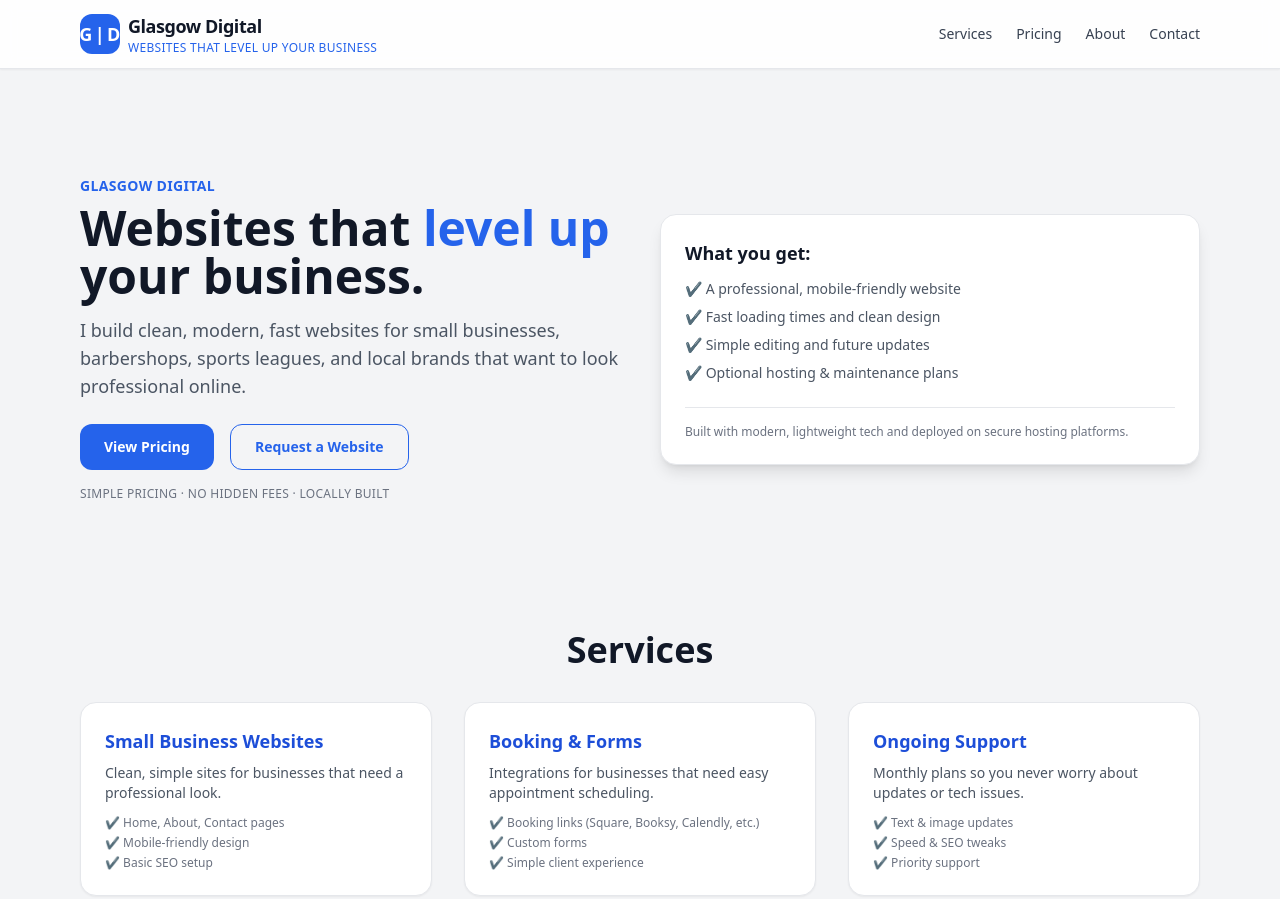
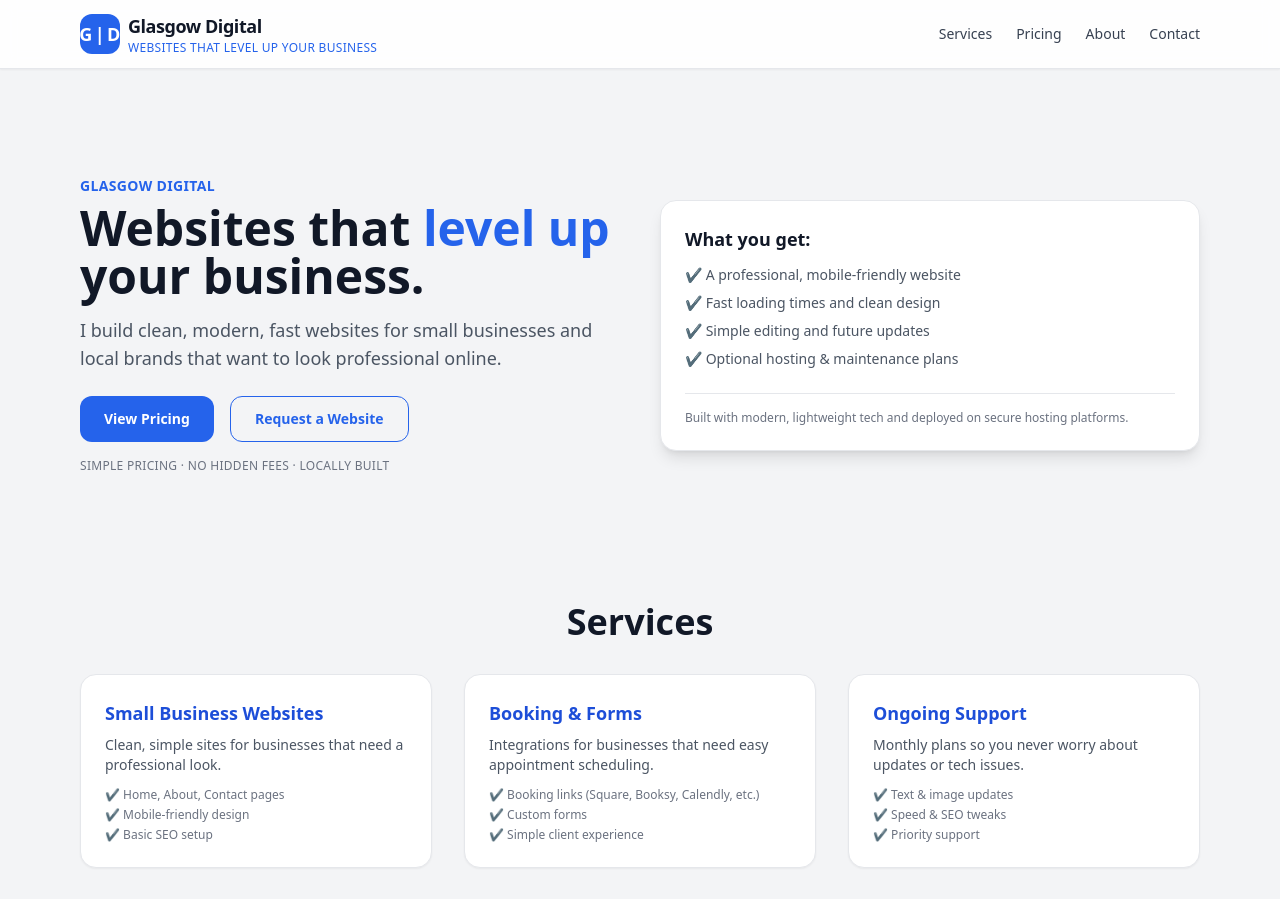
Before and after one commit to Maddox-M/portfolio-, a plain HTML site: page index.html in a window 1280 px wide. Shown: the top 899 px of the page. Drawn offline with nearby package versions, Linux system fonts and the light colour scheme.

Commit message:
Update index.html

```diff
--- a/index.html
+++ b/index.html
@@ -66,8 +66,7 @@
         </h1>
 
         <p class="mt-4 text-gray-600 text-lg">
-          I build clean, modern, fast websites for small businesses, barbershops, sports leagues,
-          and local brands that want to look professional online.
+          I build clean, modern, fast websites for small businesses and local brands that want to look professional online.
         </p>
 
         <div class="mt-6 flex flex-wrap gap-4">
```
